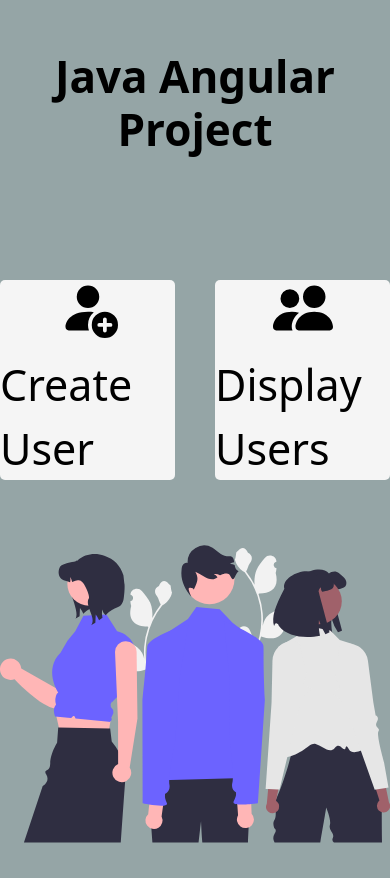
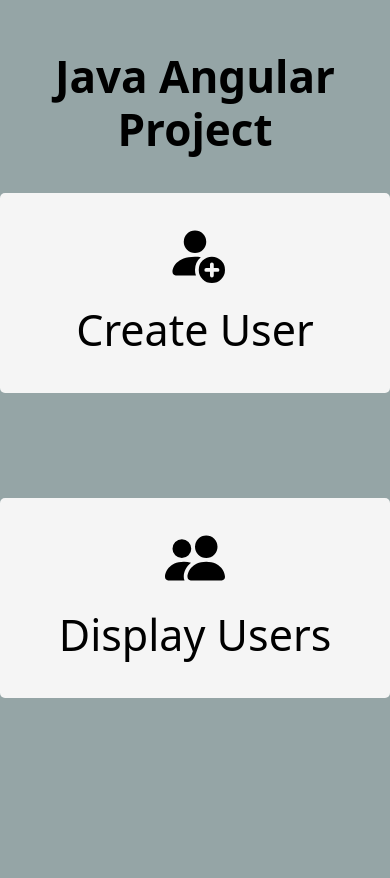
Before and after one commit to AntonisSykoutris/java-angular-crud, an Angular app in the folder java-angular-crud-frontend/: page / in a window 390 px wide. After the commit the page ends 844 px from the top, so only its background shows below. Built offline with nearby package versions, Linux system fonts and the light colour scheme.

Commit message:
Fixed Landing Page responsiveness

```diff
--- a/java-angular-crud-frontend/angular.json
+++ b/java-angular-crud-frontend/angular.json
@@ -79,5 +79,8 @@
         }
       }
     }
+  },
+  "cli": {
+    "analytics": false
   }
 }
--- a/java-angular-crud-frontend/src/app/landing/landing.component.css
+++ b/java-angular-crud-frontend/src/app/landing/landing.component.css
@@ -69,3 +69,40 @@
   height: 30rem;
   max-width: 100%;
 }
+
+/*******************************/
+/* Below 1344px (Smalled Desktops) */
+/*******************************/
+@media (max-width: 84em) {
+  .grid-container {
+    height: 80vh; /* set height of parent element to viewport height */
+  }
+
+  .landing-img {
+    position: absolute;
+    bottom: 0;
+    left: 50%; /* add this to center horizontally */
+    transform: translateX(-50%); /* add this to center horizontally */
+    height: 20rem;
+    max-width: 100%;
+  }
+}
+
+/*******************************/
+/* Below 1200px (Landscape Tablets) */
+/*******************************/
+@media (max-width: 75em) {
+  html {
+    font-size: 56.25%;
+  }
+
+  .grid-container {
+    display: grid;
+    grid-template-columns: 1fr;
+    width: 60rem;
+  }
+
+  .landing-img {
+    height: 0;
+  }
+}
```
Also changed, not shown: 16 other files (tests, documents, lock files or other folders).
